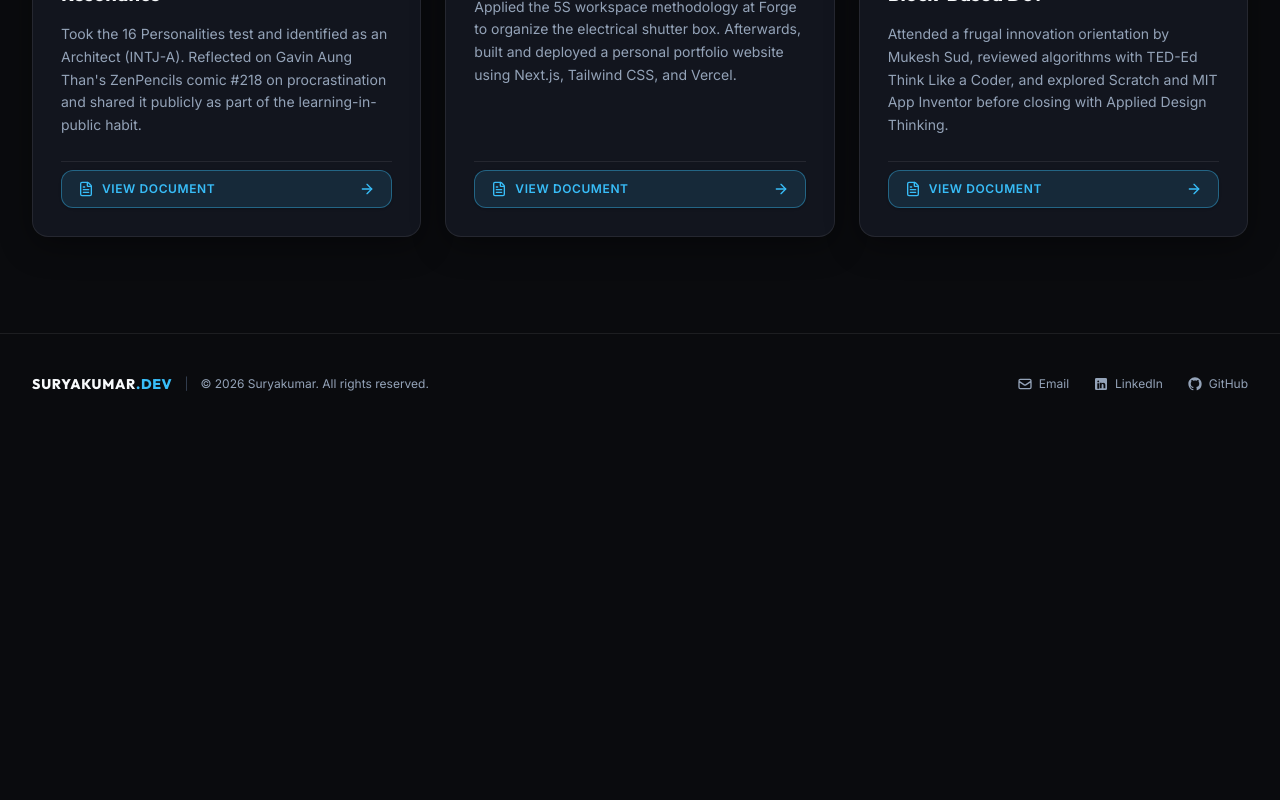
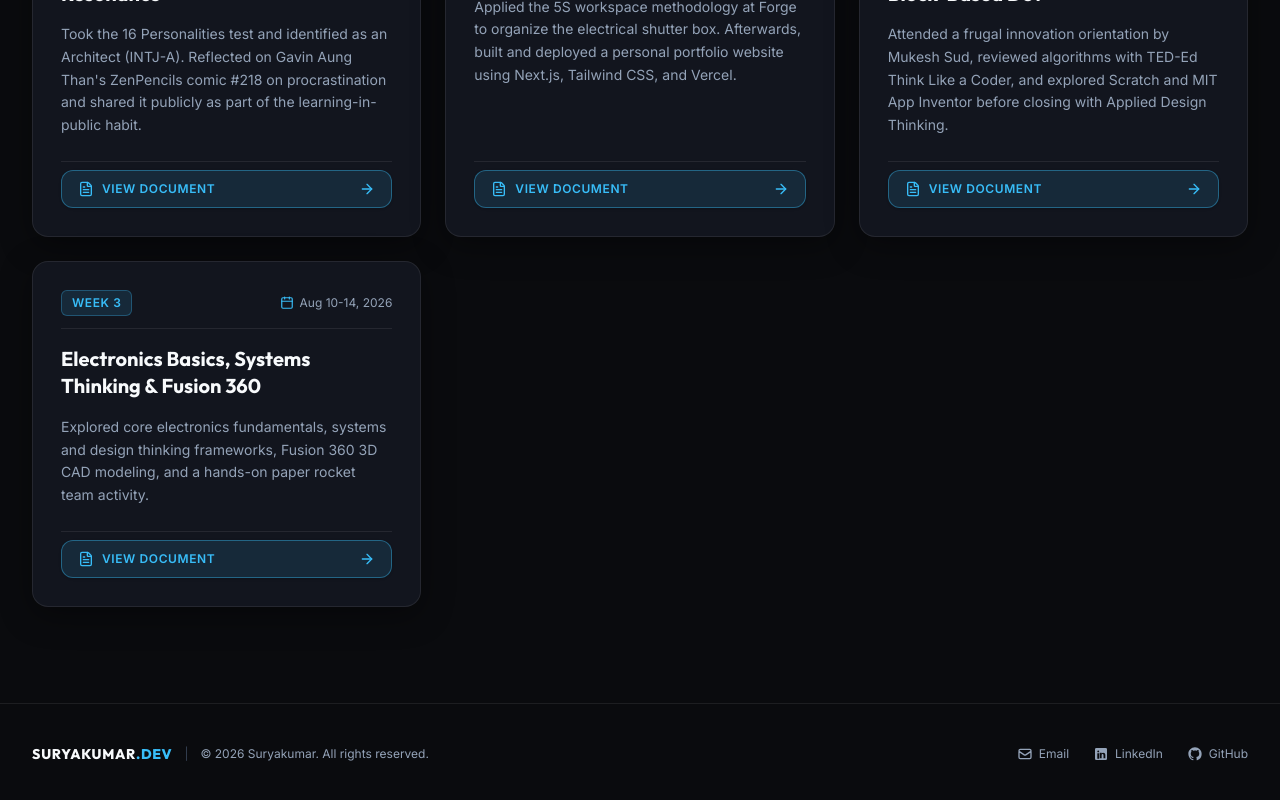
Before and after one commit to El-Bicho07/Portfolio, a Next.js app: page /protosem in a window 1280 px wide. Shown: the part 506-1306 px from the top of the page. Before the commit the page ends 940 px from the top, so only its background shows below. Built offline with nearby package versions, Linux system fonts and the light colour scheme.

Commit message:
Week 3 content is added

```diff
--- a/app/layout.tsx
+++ b/app/layout.tsx
@@ -30,8 +30,13 @@ export default function RootLayout({
     <html
       lang="en"
       className={`${fontHeading.variable} ${fontBody.variable} h-full antialiased`}
+      data-scroll-behavior="smooth"
+      suppressHydrationWarning
     >
-      <body className="min-h-full flex flex-col bg-[var(--bg)] text-[var(--text-primary)] font-body">
+      <body
+        className="min-h-full flex flex-col bg-[var(--bg)] text-[var(--text-primary)] font-body"
+        suppressHydrationWarning
+      >
         <Header />
         <main className="flex-1 max-w-7xl w-full mx-auto px-4 sm:px-6 lg:px-8 py-12">
           {children}
--- a/data/protosem.ts
+++ b/data/protosem.ts
@@ -149,4 +149,60 @@ export const PROTOSEM_ENTRIES: ProtosemEntry[] = [
     ],
     images: [],
   },
+  {
+    id: "week-03",
+    weekNumber: 3,
+    week: "Week 3",
+    date: "Aug 10-14, 2026",
+    title: "Electronics Basics, Systems Thinking & Fusion 360",
+    summary:
+      "Explored core electronics fundamentals, systems and design thinking frameworks, Fusion 360 3D CAD modeling, and a hands-on paper rocket team activity.",
+    description:
+      "Explored core electronics fundamentals, systems and design thinking frameworks, Fusion 360 3D CAD modeling, and a hands-on paper rocket team activity.",
+    content:
+      "Covered core electronics fundamentals: resistors, capacitors, and conductors, transistor types (BJT, MOSFET, IGBT, FET), resistor color coding, diodes and their types, and the different categories of AC and DC motors. Explored systems thinking, which combines mechanical, electrical, and software disciplines to develop a product. Went through the design thinking framework in three phases: Immersion (Empathize, Define), Ideation (Ideate), and Implementation (Prototype, Test, Feedback, and Iterate) for better outcomes. Learned the fundamentals of Fusion 360: sketch tools, Extrude, Revolve, Hole, Fillet, and Shell. Used a reference image found online to model a design in Clay. Explored Circular and Rectangular Pattern tools, then followed a tutorial on building a Lever Bracket in Fusion 360, using a reference sketch image from the web along with real dimensions and constraints. Paired into teams of two for a paper rocket activity: built one plane without phone access in five minutes, then a second with phone access in five minutes. The team whose plane flew farthest won. Wrapped up pending work on the clay model and Lever Bracket part modeling, with Fusion 360 design evaluations conducted for a few team members.",
+    detailReport:
+      "Covered core electronics fundamentals: resistors, capacitors, and conductors, transistor types (BJT, MOSFET, IGBT, FET), resistor color coding, diodes and their types, and the different categories of AC and DC motors. Explored systems thinking, which combines mechanical, electrical, and software disciplines to develop a product. Went through the design thinking framework in three phases: Immersion (Empathize, Define), Ideation (Ideate), and Implementation (Prototype, Test, Feedback, and Iterate) for better outcomes. Learned the fundamentals of Fusion 360: sketch tools, Extrude, Revolve, Hole, Fillet, and Shell. Used a reference image found online to model a design in Clay. Explored Circular and Rectangular Pattern tools, then followed a tutorial on building a Lever Bracket in Fusion 360, using a reference sketch image from the web along with real dimensions and constraints. Paired into teams of two for a paper rocket activity: built one plane without phone access in five minutes, then a second with phone access in five minutes. The team whose plane flew farthest won. Wrapped up pending work on the clay model and Lever Bracket part modeling, with Fusion 360 design evaluations conducted for a few team members.",
+    notes: [
+      "Covered core electronics fundamentals, components & motor types.",
+      "Explored systems thinking & 3-phase design thinking framework.",
+      "Learned Fusion 360 sketch, 3D tools & Lever Bracket modeling.",
+      "Participated in paper rocket activity & clay model evaluation.",
+    ],
+    skillsUsed: [
+      "Electronics Fundamentals",
+      "Fusion 360",
+      "Systems Thinking",
+      "Design Thinking",
+      "CAD/Clay Modeling",
+      "Teamwork",
+    ],
+    sections: [
+      {
+        subheading: "Electronics Basics",
+        text: "Covered core electronics fundamentals: resistors, capacitors, and conductors, transistor types (BJT, MOSFET, IGBT, FET), resistor color coding, diodes and their types, and the different categories of AC and DC motors.",
+      },
+      {
+        subheading: "Systems Thinking and Design Thinking",
+        text: "Explored systems thinking, which combines mechanical, electrical, and software disciplines to develop a product. Went through the design thinking framework in three phases: Immersion (Empathize, Define), Ideation (Ideate), and Implementation (Prototype, Test, Feedback, and Iterate) for better outcomes.",
+      },
+      {
+        subheading: "Fusion 360 Basics",
+        text: "Learned the fundamentals of Fusion 360: sketch tools, Extrude, Revolve, Hole, Fillet, and Shell. Used a reference image found online to model a design in Clay.",
+      },
+      {
+        subheading: "Patterns and the Lever Bracket Tutorial",
+        text: "Explored Circular and Rectangular Pattern tools, then followed a tutorial on building a Lever Bracket in Fusion 360, using a reference sketch image from the web along with real dimensions and constraints.",
+      },
+      {
+        subheading: "Paper Rocket Team Activity",
+        text: "Paired into teams of two for a paper rocket activity: built one plane without phone access in five minutes, then a second with phone access in five minutes. The team whose plane flew farthest won.",
+      },
+      {
+        subheading: "Clay Model and Evaluation",
+        text: "Wrapped up pending work on the clay model and Lever Bracket part modeling, with Fusion 360 design evaluations conducted for a few team members.",
+      },
+    ],
+    images: [],
+  },
 ];
```
